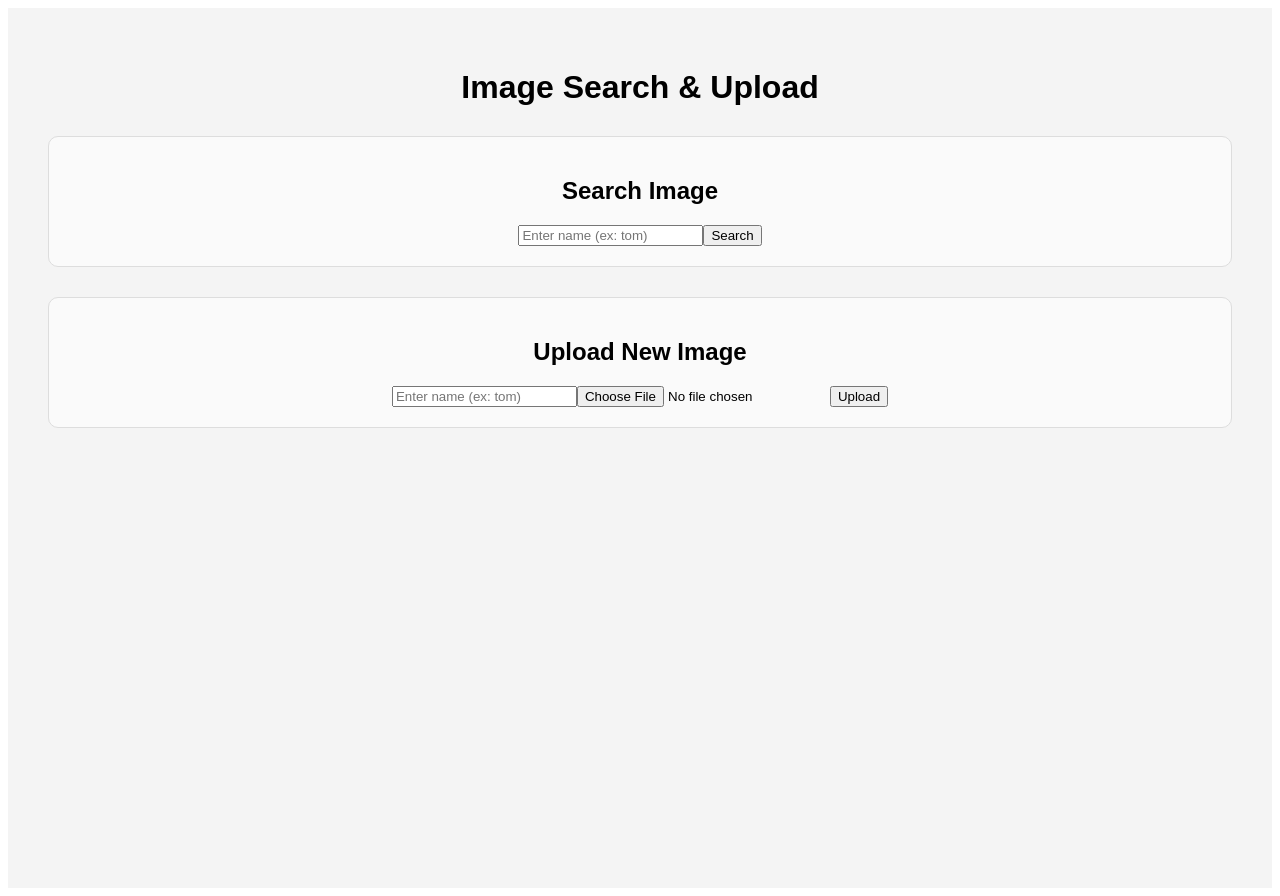
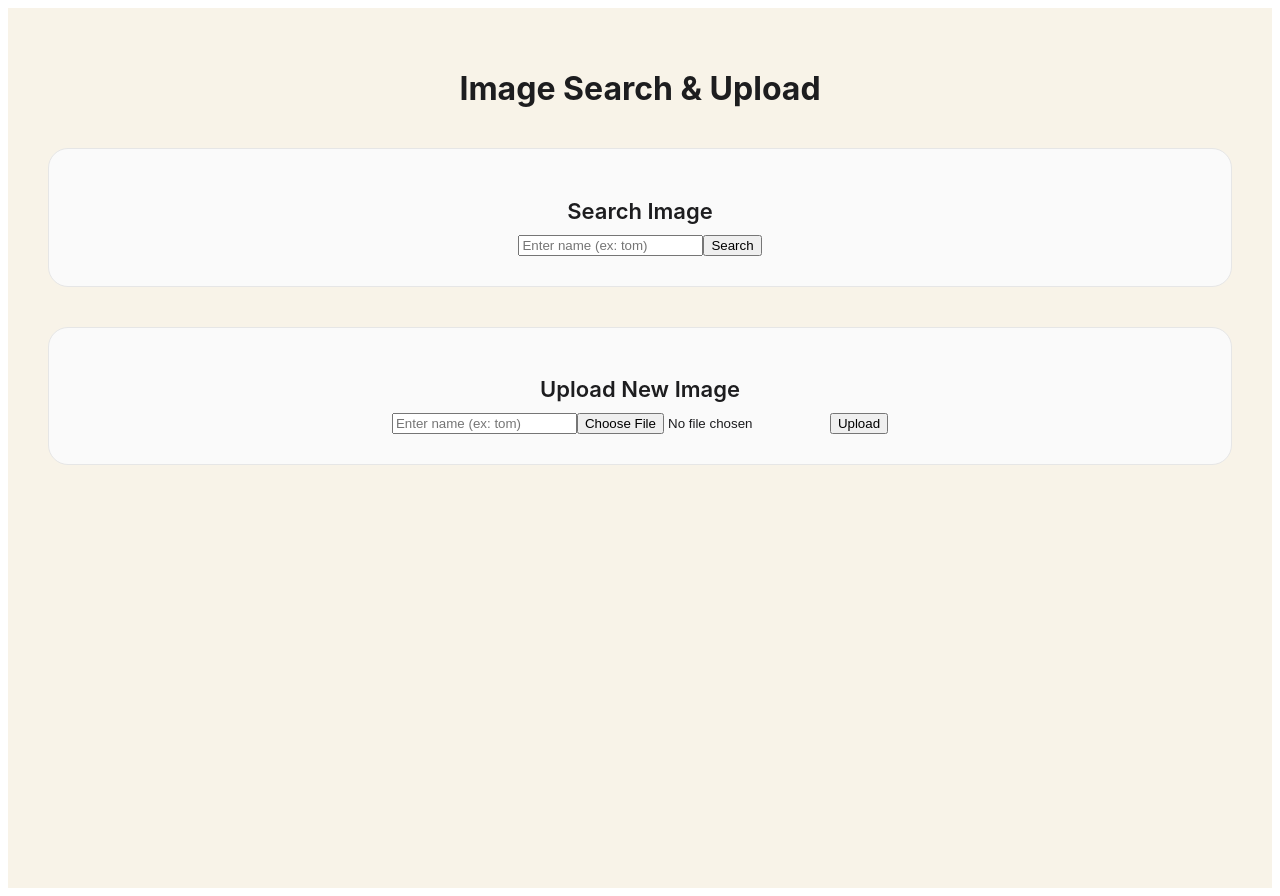
Before and after one commit to Arunchhibber/internet-Tools, a React (Create React App) app in the folder client/: page / in a window 1280 px wide. Built offline with nearby package versions, Linux system fonts and the light colour scheme.

Commit message:
updated the app.css made the setup cleaner and changed background colour

```diff
--- a/client/src/App.css
+++ b/client/src/App.css
@@ -1,61 +1,107 @@
+/* Global */
 .App {
   text-align: center;
   padding: 40px;
-  background: #f4f4f4;
+  background: #f8f3e8; /* Soft cream tone */
   min-height: 100vh;
-  font-family: Arial, sans-serif;
+  font-family: -apple-system, BlinkMacSystemFont, "SF Pro Text", Arial, sans-serif;
+  color: #1d1d1f;
 }
 
+/* Main container */
 .container {
-  max-width: 600px;
+  max-width: 700px;
   margin: auto;
-  background: white;
-  padding: 30px;
-  border-radius: 12px;
-  box-shadow: 0 0 15px rgba(0,0,0,0.1);
+  background: #ffffff;
+  padding: 45px;
+  border-radius: 22px;
+  box-shadow: 0 22px 45px rgba(0,0,0,0.08);
+  border: 1px solid #e5e5e7;
 }
 
-h1 {
-  margin-bottom: 25px;
+/* Section blocks */
+.section {
+  margin: 40px 0;
+  padding: 30px;
+  background: #fafafa;
+  border-radius: 20px;
+  border: 1px solid #e6e6e6;
+  transition: all 0.2s ease;
 }
 
-.section {
-  margin: 30px 0;
-  padding: 20px;
-  background: #fafafa;
-  border-radius: 10px;
-  border: 1px solid #ddd;
+.section:hover {
+  background: #ffffff;
+  box-shadow: 0 10px 24px rgba(0,0,0,0.06);
 }
 
+/* Inputs */
 .text-input,
 .file-input {
-  margin-top: 10px;
-  width: 90%;
-  padding: 10px;
-  border-radius: 8px;
-  border: 1px solid #bbb;
+  margin-top: 14px;
+  width: 100%;
+  padding: 15px;
+  border-radius: 14px;
+  border: 1px solid #d1d1d6;
+  background: #f9f9f9;
+  font-size: 17px; /* 🔥 larger text */
+  transition: 0.2s ease;
 }
 
-.upload-btn,
-.search-btn {
-  margin-top: 15px;
-  padding: 10px 20px;
-  border: none;
-  background: #007bff;
-  color: white;
-  border-radius: 8px;
-  cursor: pointer;
-  font-size: 16px;
+.text-input:focus,
+.file-input:focus {
+  border-color: #0071e3;
+  background: #ffffff;
+  outline: none;
+  box-shadow: 0 0 0 4px rgba(0,113,227,0.15);
 }
 
-.upload-btn:hover,
-.search-btn:hover {
-  background: #0056b3;
+/* Buttons */
+.search-btn,
+.upload-btn {
+  margin-top: 22px;
+  padding: 14px 32px; /* 🔥 bigger button size */
+  background: #0071e3;
+  color: white;
+  border: none;
+  border-radius: 14px;
+  cursor: pointer;
+  font-size: 18px; /* 🔥 larger text */
+  font-weight: 500;
+  transition: 0.2s ease;
+  box-shadow: 0 5px 16px rgba(0,113,227,0.3);
 }
 
+.search-btn:hover,
+.upload-btn:hover {
+  background: #005bbd;
+  box-shadow: 0 7px 24px rgba(0,113,227,0.45);
+}
+
+/* Labels / headings */
+.section h2 {
+  font-size: 22px;  /* 🔥 slightly larger */
+  font-weight: 600;
+  margin-bottom: 10px;
+  color: #1d1d1f;
+}
+
+/* Display text */
 .name-display,
 .search-result {
-  margin-top: 12px;
-  font-size: 14px;
-  color: #444;
+  margin-top: 18px;
+  font-size: 16px;
+  color: #3a3a3c;
 }
+
+/* Image preview */
+.image-preview img {
+  margin-top: 25px;
+  max-width: 85%;
+  border-radius: 18px;
+  box-shadow: 0 12px 28px rgba(0,0,0,0.15);
+  transition: 0.3s ease;
+}
+
+.image-preview img:hover {
+  transform: scale(1.03);
+}
```
